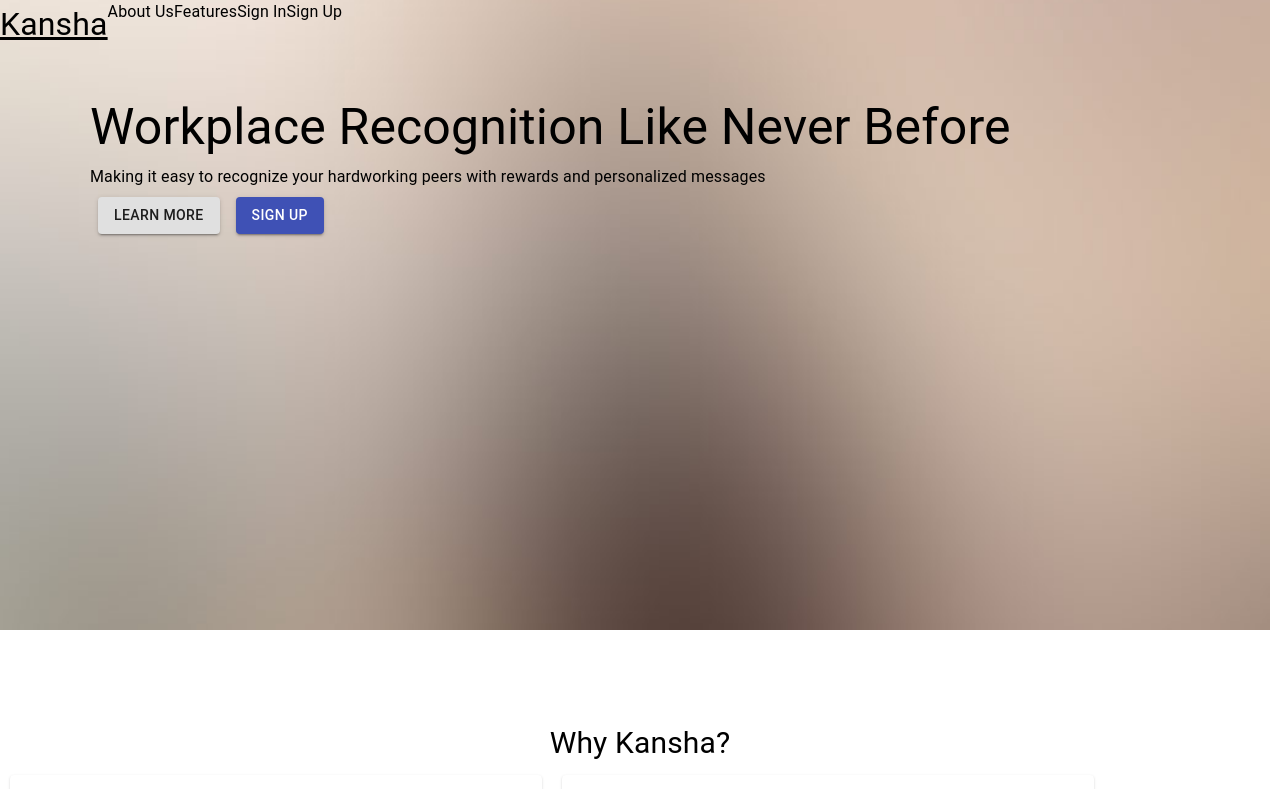
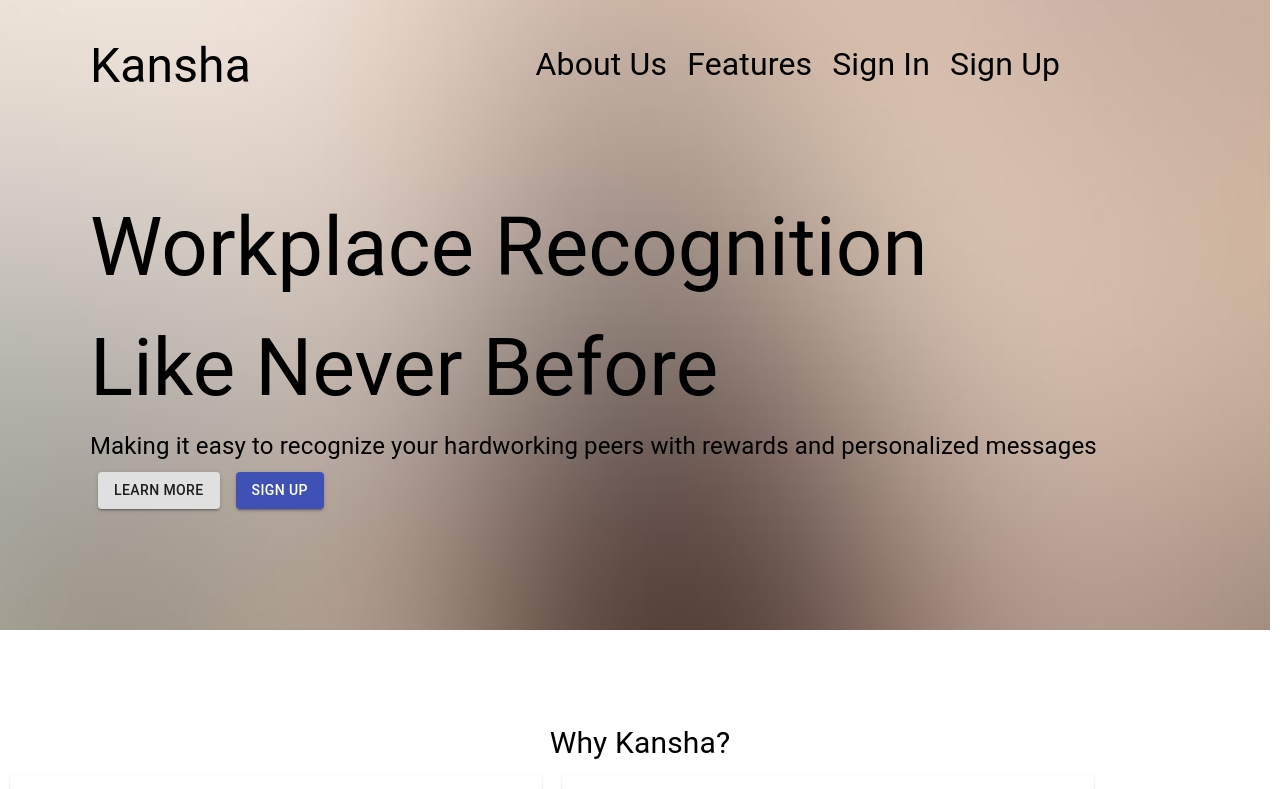
Before and after one commit to rleslie1015/kansha-fe, a React (Create React App) app in the folder react-app/: page / in a window 1280 px wide. Shown: the top 789 px of the page. Built offline with nearby package versions, Linux system fonts and the light colour scheme.

Commit message:
nav is good

```diff
--- a/react-app/src/landing/Header.js
+++ b/react-app/src/landing/Header.js
@@ -4,28 +4,23 @@ import {Button, Typography, Box, Link } from '@material-ui/core';
 import pic04 from "./images/pic04.jpg";
 import Nav from './Nav';
 
+
 const styles = {
   paperContainer: {
     height: '90vh',
-    // backgroundRepeat: "no-repeat",
-    // backgroundPosition: "center center",
-    // backgroundSize: "cover",
-    // backgroundAttachment: "fixed",
-    // position: "relative"
-
   },
   heading: {
     margin: "90px",
+    paddingTop: "96px",
     position:"absolute",
     zIndex: "1",
-
   },
   img: {
     position:"absolute",
     zIndex: "0",
     height:"80vh",
-    width: "100vw",
-    margin:"-10px"
+    width: "100%",
+    margin:"-10px",
   }
 }
 
@@ -46,8 +41,9 @@ const useStyles = makeStyles(theme => ({
             <img src={pic04} style={styles.img} />
               <Nav />
             <Typography component='div' style={styles.heading} >
-              <Box fontSize="50px">Workplace Recognition Like Never Before</Box>
-              <Box fontSize="16px">Making it easy to recognize your hardworking peers with rewards and personalized messages</Box>
+              <Box fontSize="5.1em">Workplace Recognition</Box>
+              <Box fontSize="5em">Like Never Before</Box>
+              <Box fontSize="1.5em">Making it easy to recognize your hardworking peers with rewards and personalized messages</Box>
               <Button variant='contained' className = {classes.button}>Learn More</Button>
               <Button variant = 'contained' color = 'primary' className = {classes.button}>Sign Up</Button>
 
--- a/react-app/src/landing/Nav.js
+++ b/react-app/src/landing/Nav.js
@@ -10,12 +10,24 @@ const useStyles = makeStyles(theme => ({
     display: "flex",
     position:"absolute",
     zIndex: "1",
+    marginLeft: "90px",
+    width: "80%",
+    marginTop: "30px"
   },
   link: {
+      fontSize: "xx-large",
+      padding: "10px"
   },
   kansha: {
-
-    fontSize: "xx-large",
+    fontSize: "-webkit-xxx-large",
+  },
+  left: {
+      justifyContent: "flex-start"
+  },
+  right: {
+    display: "flex",
+    width: "80%",
+    justifyContent: "flex-end"
 }
 
 }));
@@ -25,9 +37,12 @@ export default function Links() {
 
   return (
     <Typography className={classes.wrapper}>
+        <div className={classes.left}>
             <Link href="#" color="inherit" className={classes.kansha}>
                 Kansha
             </Link>
+        </div>
+        <div className={classes.right}>
             <Link href="#"  color="inherit" className={classes.link}>
                 About Us
             </Link>
@@ -40,6 +55,7 @@ export default function Links() {
             <Link href="#" color="inherit" className={classes.link}>
             Sign Up
             </Link>
+        </div>
     </Typography>
   );
 }
```
Also changed, not shown: 1 other file (tests, documents, lock files or other folders). Lines whose indentation alone changed are shown as unchanged.
